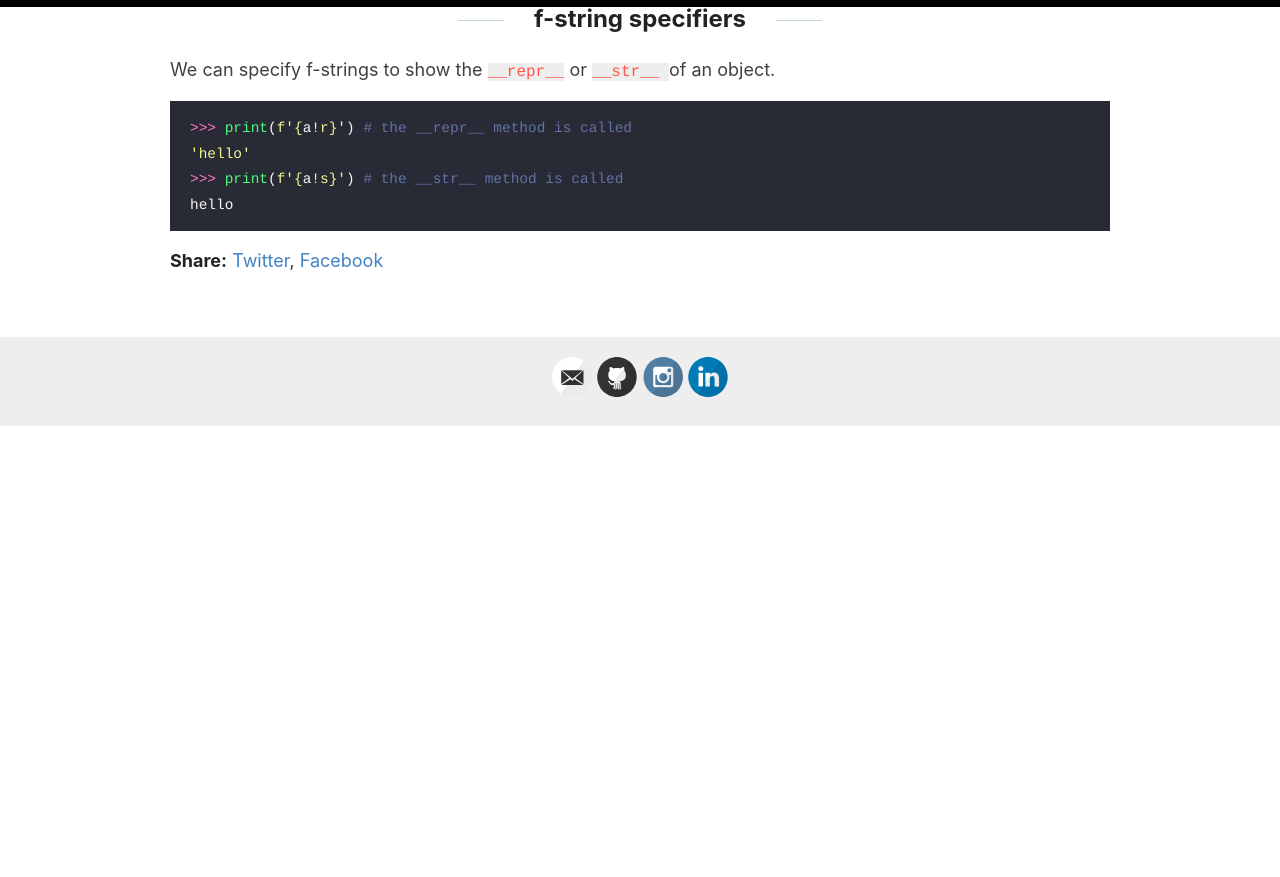
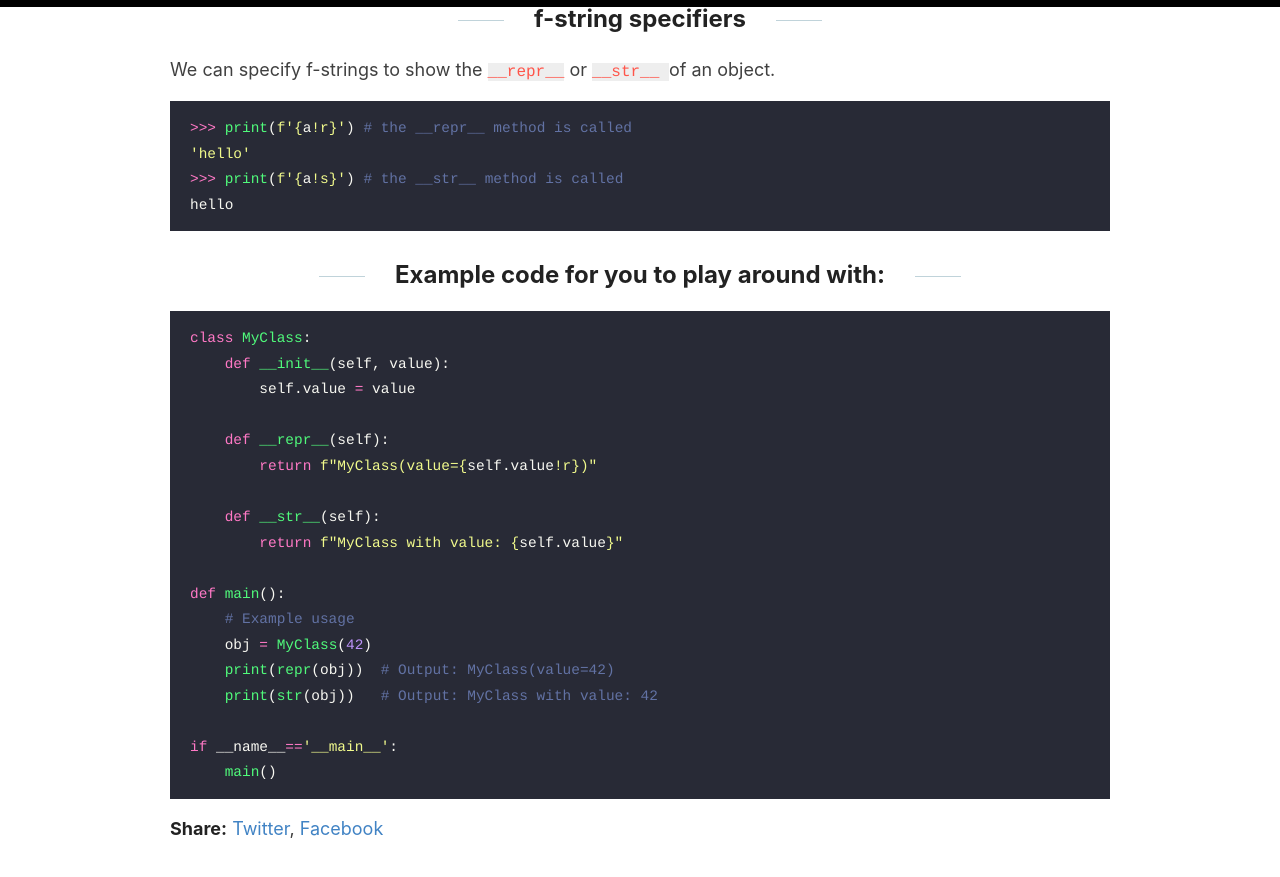
Before and after one commit to kfchou/kfchou.github.io, a Jekyll site: the page built from _posts/2024-08-26-repr-and-str-methods.md, in a window 1280 px wide and 900 px high, scrolled down 1848 px. Shown: the top 877 px of the window. Built offline with Jekyll 4.4.1, drawn with Linux system fonts in a browser that asks for light colours; before the commit the page ends 2275 px from its top, so only the background shows below that.

Commit message:
add complete code example

````diff
--- a/_posts/2024-08-26-repr-and-str-methods.md
+++ b/_posts/2024-08-26-repr-and-str-methods.md
@@ -67,3 +67,25 @@ We can specify f-strings to show the `__repr__` or `__str__ ` of an object.
 >>> print(f'{a!s}') # the __str__ method is called
 hello
 ```
+
+## Example code for you to play around with:
+```py
+class MyClass:
+    def __init__(self, value):
+        self.value = value
+
+    def __repr__(self):
+        return f"MyClass(value={self.value!r})"
+
+    def __str__(self):
+        return f"MyClass with value: {self.value}"
+
+def main():
+    # Example usage
+    obj = MyClass(42)
+    print(repr(obj))  # Output: MyClass(value=42)
+    print(str(obj))   # Output: MyClass with value: 42
+
+if __name__=='__main__':
+    main()
+```
````
